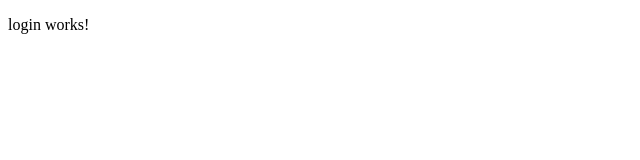
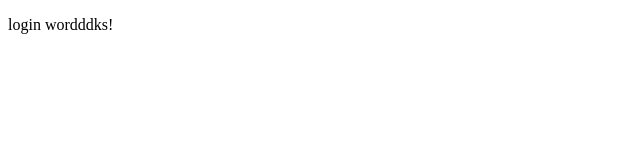
Before and after one commit to CodeInnove/Inspiratio, an Angular app: page / in a window 1280 px wide. Shown: the top 160 px of the page, without its empty margins (0-640 px from the left). Built offline with nearby package versions, Linux system fonts and the light colour scheme.

Commit message:
Update login.component.html

```diff
--- a/src/app/modules/mainpage/pages/login/login.component.html
+++ b/src/app/modules/mainpage/pages/login/login.component.html
@@ -1 +1 @@
-<p>login works!</p>
+<p>login wordddks!</p>
```
